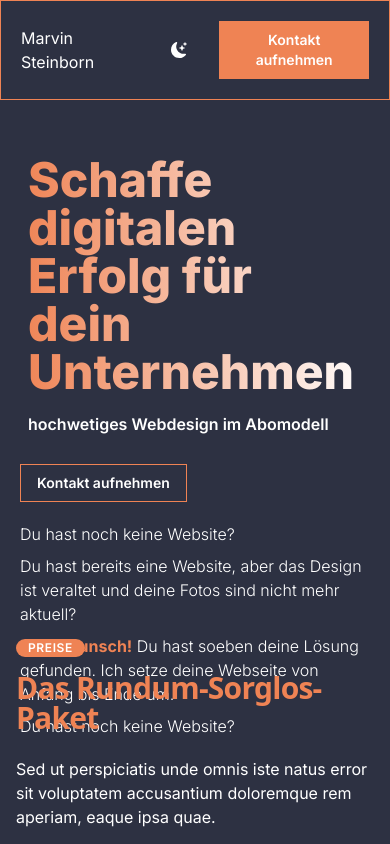
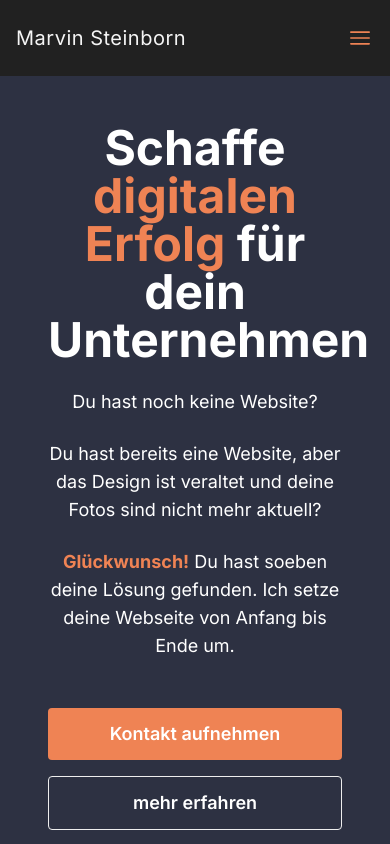
Before and after one commit to 36Kryptum/Portfolio, a Next.js app: page / in a window 390 px wide. Shown: the top 844 px of the page. Built offline with nearby package versions, Linux system fonts and the light colour scheme.

Commit message:
updated layout

```diff
--- a/src/app/layout.js
+++ b/src/app/layout.js
@@ -10,7 +10,7 @@ export const metadata = {
 
 export default function RootLayout({ children }) {
   return (
-    <html lang="en">
+    <html lang="de">
       <body className={inter.className}>{children}</body>
     </html>
   )
--- a/src/app/page.js
+++ b/src/app/page.js
@@ -6,41 +6,223 @@ import { useState } from 'react'
 
 export default function Home() {
   const [darkMode, setDarkMode] = useState(false)
+  const [isMenuOpen, setIsMenuOpen] = useState(false);
 
   return (
     <div className={darkMode ? "dark" : ""}>
       <main className='bg-background-light text-white dark:bg-background-dark'>
 
       {/* Navbar */}
-        <nav className='p-5 mb-12 flex justify-end border-solid border-primary border'>
+      <div class="bg-gray-900">
+      <div class="px-4 py-5 mx-auto sm:max-w-xl md:max-w-full lg:max-w-screen-xl md:px-24 lg:px-8">
+        <div class="relative flex items-center justify-between">
+          <a
+            href="/"
+            aria-label="Company"
+            title="Company"
+            class="inline-flex items-center"
+          >
 
-          <ul className='flex items-center'>
+            <span class="text-xl tracking-wide text-gray-100">
+              Marvin Steinborn
+            </span>
+          </a>
+          <ul class="flex items-center hidden space-x-8 lg:flex">
             <li>
-              <p className='text-md'>Marvin Steinborn</p>
+              <a
+                href="/"
+                aria-label="Our product"
+                title="Our product"
+                class="font-medium tracking-wide text-gray-100 transition-colors duration-200 hover:text-teal-accent-400"
+              >
+                Product
+              </a>
+            </li>
+            <li>
+              <a
+                href="/"
+                aria-label="Our product"
+                title="Our product"
+                class="font-medium tracking-wide text-gray-100 transition-colors duration-200 hover:text-teal-accent-400"
+              >
+                Features
+              </a>
+            </li>
+            <li>
+              <a
+                href="/"
+                aria-label="Product pricing"
+                title="Product pricing"
+                class="font-medium tracking-wide text-gray-100 transition-colors duration-200 hover:text-teal-accent-400"
+              >
+                Pricing
+              </a>
             </li>
             <li>
             <BsFillMoonStarsFill onClick={() => setDarkMode(!darkMode)} className='cursor-pointer ml-8 dark:fill-primary' />
             </li>
             <li>
-              <button className="ml-8 text-sm bg-primary hover:bg-transparent hover:border-primary text-white font-semibold hover:text-white py-2 px-4 border border-primary hover:border-transparent">
+              <a
+                href="/"
+                class="inline-flex items-center justify-center h-12 px-6 font-medium tracking-wide text-white transition duration-200 rounded shadow-md bg-primary hover:bg-transparent focus:shadow-outline focus:outline-none"
+                aria-label="Sign up"
+                title="Sign up"
+              >
                 Kontakt aufnehmen
+              </a>
+            </li>
+          </ul>
+          <div class="lg:hidden">
+            <button
+              aria-label="Open Menu"
+              title="Open Menu"
+              class="p-2 -mr-1 transition duration-200 rounded focus:outline-none focus:shadow-outline"
+              onClick={() => setIsMenuOpen(true)}
+            >
+              <svg class="w-5 text-primary" viewBox="0 0 24 24">
+                <path
+                  fill="currentColor"
+                  d="M23,13H1c-0.6,0-1-0.4-1-1s0.4-1,1-1h22c0.6,0,1,0.4,1,1S23.6,13,23,13z"
+                />
+                <path
+                  fill="currentColor"
+                  d="M23,6H1C0.4,6,0,5.6,0,5s0.4-1,1-1h22c0.6,0,1,0.4,1,1S23.6,6,23,6z"
+                />
+                <path
+                  fill="currentColor"
+                  d="M23,20H1c-0.6,0-1-0.4-1-1s0.4-1,1-1h22c0.6,0,1,0.4,1,1S23.6,20,23,20z"
+                />
+              </svg>
             </button>
+            {isMenuOpen && (
+              <div class="absolute top-0 left-0 w-full">
+                <div class="p-5 bg-white border rounded shadow-sm">
+                  <div class="flex items-center justify-between mb-4">
+                    <div>
+                      <a
+                        href="/"
+                        aria-label="Company"
+                        title="Company"
+                        class="inline-flex items-center"
+                      >
+                        <svg
+                          class="w-8 text-deep-purple-accent-400"
+                          viewBox="0 0 24 24"
+                          strokeLinejoin="round"
+                          strokeWidth="2"
+                          strokeLinecap="round"
+                          strokeMiterlimit="10"
+                          stroke="currentColor"
+                          fill="none"
+                        >
+                          <rect x="3" y="1" width="7" height="12" />
+                          <rect x="3" y="17" width="7" height="6" />
+                          <rect x="14" y="1" width="7" height="6" />
+                          <rect x="14" y="11" width="7" height="12" />
+                        </svg>
+                        <span class="ml-2 text-xl font-bold tracking-wide text-gray-800 uppercase">
+                          Company
+                        </span>
+                      </a>
+                    </div>
+                    <div>
+                      <button
+                        aria-label="Close Menu"
+                        title="Close Menu"
+                        class="p-2 -mt-2 -mr-2 transition duration-200 rounded hover:bg-gray-200 focus:bg-gray-200 focus:outline-none focus:shadow-outline"
+                        onClick={() => setIsMenuOpen(false)}
+                      >
+                        <svg class="w-5 text-gray-600" viewBox="0 0 24 24">
+                          <path
+                            fill="currentColor"
+                            d="M19.7,4.3c-0.4-0.4-1-0.4-1.4,0L12,10.6L5.7,4.3c-0.4-0.4-1-0.4-1.4,0s-0.4,1,0,1.4l6.3,6.3l-6.3,6.3 c-0.4,0.4-0.4,1,0,1.4C4.5,19.9,4.7,20,5,20s0.5-0.1,0.7-0.3l6.3-6.3l6.3,6.3c0.2,0.2,0.5,0.3,0.7,0.3s0.5-0.1,0.7-0.3 c0.4-0.4,0.4-1,0-1.4L13.4,12l6.3-6.3C20.1,5.3,20.1,4.7,19.7,4.3z"
+                          />
+                        </svg>
+                      </button>
+                    </div>
+                  </div>
+                  <nav>
+                    <ul class="space-y-4">
+                      <li>
+                        <a
+                          href="/"
+                          aria-label="Our product"
+                          title="Our product"
+                          class="font-medium tracking-wide text-gray-700 transition-colors duration-200 hover:text-deep-purple-accent-400"
+                        >
+                          Product
+                        </a>
+                      </li>
+                      <li>
+                        <a
+                          href="/"
+                          aria-label="Our product"
+                          title="Our product"
+                          class="font-medium tracking-wide text-gray-700 transition-colors duration-200 hover:text-deep-purple-accent-400"
+                        >
+                          Features
+                        </a>
+                      </li>
+                      <li>
+                        <a
+                          href="/"
+                          aria-label="Product pricing"
+                          title="Product pricing"
+                          class="font-medium tracking-wide text-gray-700 transition-colors duration-200 hover:text-deep-purple-accent-400"
+                        >
+                          Pricing
+                        </a>
+                      </li>
+                      <li>
+                        <a
+                          href="/"
+                          aria-label="About us"
+                          title="About us"
+                          class="font-medium tracking-wide text-gray-700 transition-colors duration-200 hover:text-deep-purple-accent-400"
+                        >
+                          About us
+                        </a>
+                      </li>
+                      <li>
+                        <a
+                          href="/"
+                          class="inline-flex items-center justify-center w-full h-12 px-6 font-medium tracking-wide text-white transition duration-200 rounded shadow-md bg-primary hover:bg-deep-purple-accent-700 focus:shadow-outline focus:outline-none"
+                          aria-label="Sign up"
+                          title="Sign up"
+                        >
+                          Sign up
+                        </a>
                       </li>
                     </ul>
                   </nav>
+                </div>
+              </div>
+            )}
+          </div>
+        </div>
+      </div>
+    </div>
 
-        {/* Hero Section */}
-        <section className='h-[50vh] px-5'>
-          <h1 className='p-2 font-extrabold text-transparent text-5xl bg-clip-text bg-gradient-to-r from-primary to-white w-fit'>Schaffe digitalen Erfolg für dein Unternehmen</h1>
-          <h2 className='p-2 mb-5 font-semibold'> hochwetiges Webdesign im Abomodell</h2>
-          <button className="mb-5 text-sm bg-transparent hover:bg-primary text-white font-semibold hover:text-white py-2 px-4 border border-primary hover:border-transparent">
-            Kontakt aufnehmen
-          </button>
-          <p className='font-light mb-2'>Du hast noch keine Website?</p>
-          <p className='font-light mb-2'> Du hast bereits eine Website, aber das Design ist veraltet
-            und deine Fotos sind nicht mehr aktuell?</p>
-          <p className='font-light mb-2'><span className='font-bold text-primary'>Glückwunsch!</span> Du hast soeben deine Lösung gefunden. Ich setze deine Webseite von Anfang bis Ende um.</p>
-          <p className='font-light mb-2'>Du hast noch keine Website?</p>
+    {/* Hero section */}
+    <section className="dark:primary dark:text-gray-100">
+	<div className="container flex flex-col justify-center p-6 mx-auto sm:py-12 lg:py-24 lg:flex-row lg:justify-between">
+		<div className="flex flex-col justify-center p-6 text-center rounded-sm lg:max-w-md xl:max-w-2xl lg:text-left">
+			<h1 className="text-5xl font-bold leading-none sm:text-6xl">Schaffe <br/>
+				<span className="text-primary">digitalen Erfolg </span>für dein Unternehmen
+			</h1>
+			<p className="mt-6 text-lg ">Du hast noch keine Website?</p>
+      <p className="mt-6 text-lg ">Du hast bereits eine Website, aber das Design ist veraltet und deine Fotos sind nicht mehr aktuell?</p>
+      <p className="mt-6 text-lg mb-12"><span className='font-bold text-primary'>Glückwunsch!</span> Du hast soeben deine Lösung gefunden. Ich setze deine Webseite von Anfang bis Ende um.</p>
+
+      <div className="flex flex-col space-y-4 sm:items-center sm:justify-center sm:flex-row sm:space-y-0 sm:space-x-4 lg:justify-start">
+				<a rel="noopener noreferrer" href="#" className="px-8 py-3 text-lg font-semibold rounded bg-primary dark:text-background-dark">Kontakt aufnehmen</a>
+				<a rel="noopener noreferrer" href="#" className="px-8 py-3 text-lg font-semibold border rounded dark:border-gray-100">mehr erfahren</a>
+			</div>
+		</div>
+		<div className="flex items-center justify-center p-6 mt-8 lg:mt-0 h-72 sm:h-80 lg:h-96 xl:h-112 2xl:h-128">
+			<img src="https://mambaui.com/assets/svg/Business_SVG.svg" alt="" className="object-contain h-72 sm:h-80 lg:h-96 xl:h-112 2xl:h-128" />
+		</div>
+	</div>
 </section>
 
         {/* Full Service section */}
@@ -180,31 +362,20 @@ export default function Home() {
 
 
         {/* References section */}
-        <section className='h-[50vh] px-5'>
-          <h2 className='p-2 font-extrabold text-transparent text-3xl bg-clip-text bg-gradient-to-r from-primary to-white mb-8 w-fit'> Überzeuge dich selbst</h2>
-          <div className='grid grid-cols-3 gap-2 w-screen'>
-            <div className='border border-solid w-[30vw] h-[30vh] rounded-3xl'></div>
-            <div className='border border-solid w-[30vw] h-[30vh] rounded-3xl'></div>
-            <div className='border border-solid w-[30vw] h-[30vh] rounded-3xl'></div>
-          </div>
-        </section>
 
         {/* Testimonials section */}
-        <section className='h-[50vh] px-5 bg-white'>
-          <h2 className='p-2 font-extrabold text-transparent text-3xl bg-clip-text bg-primary mb-6 w-fit'> Was meine Kunden sagen</h2>
-        </section>
 
         {/* Contact section */}
         <div className="max-w-screen-xl mx-auto p-4  md:px-8">
                 <div className="max-w-lg mx-auto space-y-3 sm:text-center">
                     <h3 className="text-primary font-semibold">
-                        Contact
+                        Kontakt
                     </h3>
                     <p className="text-primary text-3xl font-semibold sm:text-4xl">
-                        Get in touch
+                        Kontakt aufnehmen
                     </p>
                     <p>
-                        We’d love to hear from you! Please fill out the form bellow.
+                       Ich freue mich von dir zu hören! Bitte fülle das formular aus.
                     </p>
                 </div>
                 <div className="mt-12 max-w-lg mx-auto">
@@ -215,7 +386,7 @@ export default function Home() {
                         <div className="flex flex-col items-center gap-y-5 gap-x-6 [&>*]:w-full sm:flex-row">
                             <div>
                                 <label className="font-medium">
-                                    First name
+                                    Vorname
                                 </label>
                                 <input
                                     type="text"
@@ -225,7 +396,7 @@ export default function Home() {
                             </div>
                             <div>
                                 <label className="font-medium">
-                                    Last name
+                                    Nachname
                                 </label>
                                 <input
                                     type="text"
@@ -246,23 +417,13 @@ export default function Home() {
                         </div>
                         <div>
                             <label className="font-medium">
-                                Phone number
+                                Telefon
                             </label>
-                            <div className="relative mt-2">
-                                <div className="absolute inset-y-0 left-3 my-auto h-6 flex items-center border-r pr-2">
-                                    <select className="text-sm bg-transparent outline-none rounded-lg h-full">
-                                        <option>US</option>
-                                        <option>ES</option>
-                                        <option>MR</option>
-                                    </select>
-                                </div>
                             <input
                                 type="number"
-                                    placeholder="+1 (555) 000-000"
                                 required
-                                    className="w-full pl-[4.5rem] pr-3 py-2 appearance-none bg-transparent outline-none border focus:border-indigo-600 shadow-sm rounded-lg"
+                                className="w-full mt-2 px-3 py-2 text-gray-500 bg-transparent outline-none border focus:border-indigo-600 shadow-sm rounded-lg"
                             />
-                            </div>
                         </div>
                         <div>
                             <label className="font-medium">
@@ -291,64 +452,49 @@ export default function Home() {
             title="Company"
             className="inline-flex items-center"
           >
-            <svg
-              className="w-8 text-deep-purple-accent-400"
-              viewBox="0 0 24 24"
-              strokeLinejoin="round"
-              strokeWidth="2"
-              strokeLinecap="round"
-              strokeMiterlimit="10"
-              stroke="currentColor"
-              fill="none"
-            >
-              <rect x="3" y="1" width="7" height="12" />
-              <rect x="3" y="17" width="7" height="6" />
-              <rect x="14" y="1" width="7" height="6" />
-              <rect x="14" y="11" width="7" height="12" />
-            </svg>
-            <span className="ml-2 text-xl font-bold tracking-wide text-gray-800 uppercase">
-              Company
+            <span className="text-xl font-bold tracking-wide ">
+              Marvin Steinborn
             </span>
           </a>
           <div className="mt-6 lg:max-w-sm">
-            <p className="text-sm text-gray-800">
+            <p className="text-sm ">
               Sed ut perspiciatis unde omnis iste natus error sit voluptatem
               accusantium doloremque laudantium, totam rem aperiam.
             </p>
-            <p className="mt-4 text-sm text-gray-800">
+            <p className="mt-4 text-sm ">
               Eaque ipsa quae ab illo inventore veritatis et quasi architecto
               beatae vitae dicta sunt explicabo.
             </p>
           </div>
         </div>
         <div className="space-y-2 text-sm">
-          <p className="text-base font-bold tracking-wide text-gray-900">
+          <p className="text-base font-bold tracking-wide ">
             Contacts
           </p>
           <div className="flex">
-            <p className="mr-1 text-gray-800">Phone:</p>
+            <p className="mr-1 ">Phone:</p>
             <a
               href="tel:850-123-5021"
               aria-label="Our phone"
               title="Our phone"
               className="transition-colors duration-300 text-primary hover:text-deep-purple-accent-400"
             >
-              850-123-5021
+             +4917657642327
             </a>
           </div>
           <div className="flex">
-            <p className="mr-1 text-gray-800">Email:</p>
+            <p className="mr-1 ">Email:</p>
             <a
-              href="mailto:info@lorem.mail"
+              href="mailto:kontakt@marvinsteinborn.de"
               aria-label="Our email"
               title="Our email"
               className="transition-colors duration-300 text-primary hover:text-deep-purple-accent-400"
             >
-              info@lorem.mail
+              kontakt@marvinsteinborn.de
             </a>
           </div>
           <div className="flex">
-            <p className="mr-1 text-gray-800">Address:</p>
+            <p className="mr-1 ">Address:</p>
             <a
               href="https://www.google.com/maps"
               target="_blank"
@@ -362,13 +508,13 @@ export default function Home() {
           </div>
         </div>
         <div>
-          <span className="text-base font-bold tracking-wide text-gray-900">
+          <span className="text-base font-bold tracking-wide ">
             Social
           </span>
           <div className="flex items-center mt-1 space-x-3">
             <a
               href="/"
-              className="text-gray-500 transition-colors duration-300 hover:text-primary"
+              className=" transition-colors duration-300 hover:text-primary"
             >
               <svg viewBox="0 0 24 24" fill="currentColor" className="h-5">
                 <path d="M24,4.6c-0.9,0.4-1.8,0.7-2.8,0.8c1-0.6,1.8-1.6,2.2-2.7c-1,0.6-2,1-3.1,1.2c-0.9-1-2.2-1.6-3.6-1.6 c-2.7,0-4.9,2.2-4.9,4.9c0,0.4,0,0.8,0.1,1.1C7.7,8.1,4.1,6.1,1.7,3.1C1.2,3.9,1,4.7,1,5.6c0,1.7,0.9,3.2,2.2,4.1 C2.4,9.7,1.6,9.5,1,9.1c0,0,0,0,0,0.1c0,2.4,1.7,4.4,3.9,4.8c-0.4,0.1-0.8,0.2-1.3,0.2c-0.3,0-0.6,0-0.9-0.1c0.6,2,2.4,3.4,4.6,3.4 c-1.7,1.3-3.8,2.1-6.1,2.1c-0.4,0-0.8,0-1.2-0.1c2.2,1.4,4.8,2.2,7.5,2.2c9.1,0,14-7.5,14-14c0-0.2,0-0.4,0-0.6 C22.5,6.4,23.3,5.5,24,4.6z" />
@@ -376,7 +522,7 @@ export default function Home() {
             </a>
             <a
               href="/"
-              className="text-gray-500 transition-colors duration-300 hover:text-primary"
+              className=" transition-colors duration-300 hover:text-primary"
             >
               <svg viewBox="0 0 30 30" fill="currentColor" className="h-6">
                 <circle cx="15" cy="15" r="4" />
@@ -385,28 +531,28 @@ export default function Home() {
             </a>
             <a
               href="/"
-              className="text-gray-500 transition-colors duration-300 hover:text-primary"
+              className=" transition-colors duration-300 hover:text-primary"
             >
               <svg viewBox="0 0 24 24" fill="currentColor" className="h-5">
                 <path d="M22,0H2C0.895,0,0,0.895,0,2v20c0,1.105,0.895,2,2,2h11v-9h-3v-4h3V8.413c0-3.1,1.893-4.788,4.659-4.788 c1.325,0,2.463,0.099,2.795,0.143v3.24l-1.918,0.001c-1.504,0-1.795,0.715-1.795,1.763V11h4.44l-1,4h-3.44v9H22c1.105,0,2-0.895,2-2 V2C24,0.895,23.105,0,22,0z" />
               </svg>
             </a>
           </div>
-          <p className="mt-4 text-sm text-gray-500">
+          <p className="mt-4 text-sm ">
             Bacon ipsum dolor amet short ribs pig sausage prosciutto chicken
             spare ribs salami.
           </p>
         </div>
       </div>
       <div className="flex flex-col-reverse justify-between pt-5 pb-10 border-t lg:flex-row">
-        <p className="text-sm text-gray-600">
+        <p className="text-sm ">
           © Copyright 2020 Lorem Inc. All rights reserved.
         </p>
         <ul className="flex flex-col mb-3 space-y-2 lg:mb-0 sm:space-y-0 sm:space-x-5 sm:flex-row">
           <li>
             <a
               href="/"
-              className="text-sm text-gray-600 transition-colors duration-300 hover:text-deep-purple-accent-400"
+              className="text-sm  transition-colors duration-300 hover:text-deep-purple-accent-400"
             >
               F.A.Q
             </a>
@@ -414,7 +560,7 @@ export default function Home() {
           <li>
             <a
               href="/"
-              className="text-sm text-gray-600 transition-colors duration-300 hover:text-deep-purple-accent-400"
+              className="text-sm transition-colors duration-300 hover:text-deep-purple-accent-400"
             >
               Privacy Policy
             </a>
@@ -422,7 +568,7 @@ export default function Home() {
           <li>
             <a
               href="/"
-              className="text-sm text-gray-600 transition-colors duration-300 hover:text-deep-purple-accent-400"
+              className="text-sm transition-colors duration-300 hover:text-deep-purple-accent-400"
             >
               Terms &amp; Conditions
             </a>
--- a/tailwind.config.js
+++ b/tailwind.config.js
@@ -12,7 +12,7 @@ module.exports = {
         'primary': '#EF8354',
         'background-dark': '#1E1E1E',
         'background-light': '#2D3142',
-        'accent': '#2D3142',
+        'accent': '#4F5D75',
       red: {
         '50': '#ffebee',
         '100': '#ffcdd2',
```
Lines whose indentation alone changed are shown as unchanged.
